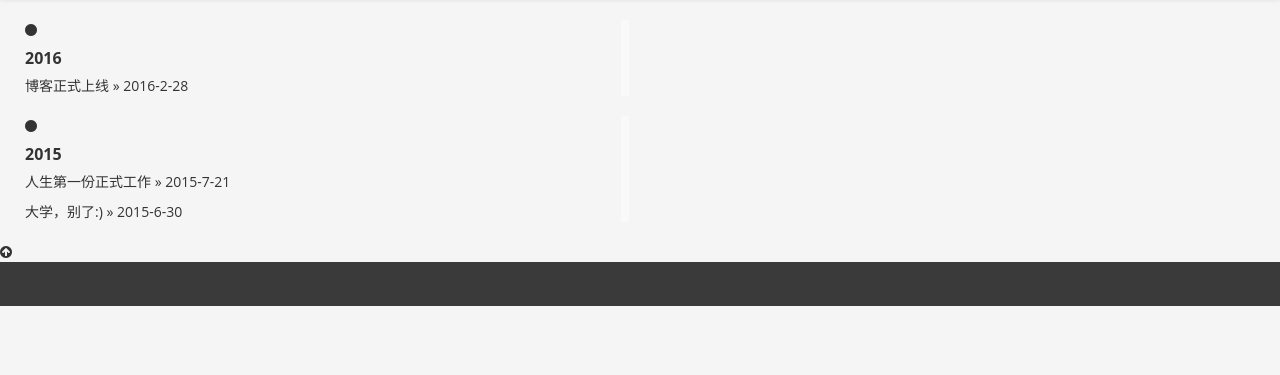
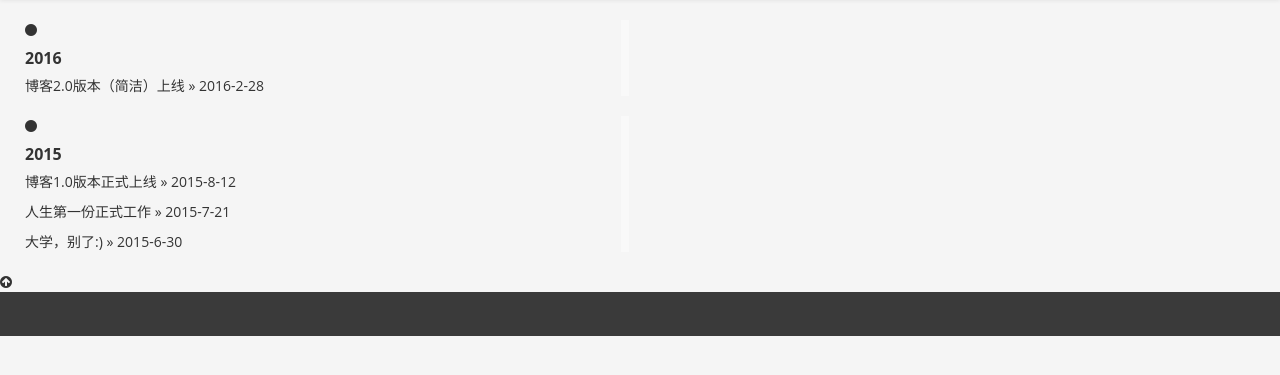
Before and after one commit to zivsu/zivblog, a Python web app: template workarea/templates/frontend/index.html in a window 1280 px wide. Shown: the part 41-416 px from the top of the page. Run offline with Jinja, Linux system fonts and the light colour scheme; the template is opened without the code that fills it, so the values that code supplies are empty.

Commit message:
update frontend index

```diff
--- a/workarea/templates/frontend/index.html
+++ b/workarea/templates/frontend/index.html
@@ -18,7 +18,7 @@
 		            		</span>
 		            	</div>
 		            	<p>
-		            		博客正式上线
+		            		博客2.0版本（简洁）上线
 		            		<span> » 2016-2-28</span>
 		            	</p>
 	            	</div>
@@ -28,6 +28,10 @@
 		            		<h2 class="year">2015</h2>
 		            		</span>
 		            	</div>
+		            	<p>
+		            		博客1.0版本正式上线
+		            		<span> » 2015-8-12</span>
+		            	</p>
 		            	<p>
 		            		人生第一份正式工作
 		            		<span> » 2015-7-21</span>
```
